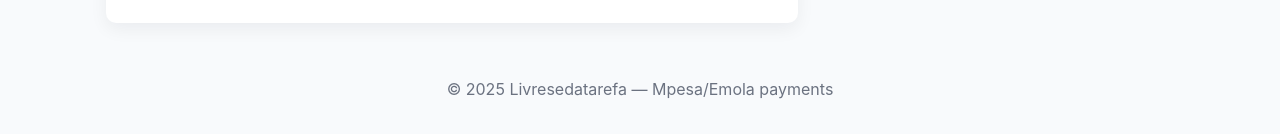
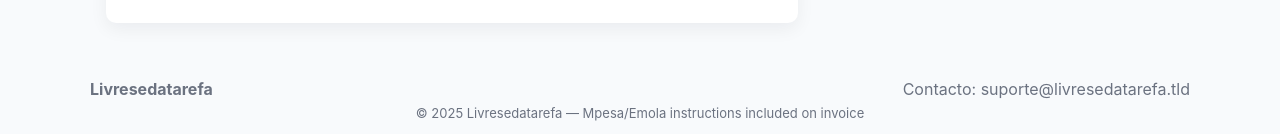
Before and after one commit to mabuie-test/Livresedatarefa, a React (Vite) app in the folder Zaby/: page / in a window 1280 px wide. Shown: the part 798-932 px from the top of the page. Built offline with nearby package versions, Linux system fonts and the light colour scheme; no server answers.

Commit message:
Update Footer.jsx

```diff
--- a/Zaby/src/components/Footer.jsx
+++ b/Zaby/src/components/Footer.jsx
@@ -1,4 +1,14 @@
 import React from 'react';
 export default function Footer(){
-  return <footer className="footer">© {new Date().getFullYear()} Livresedatarefa — Mpesa/Emola payments</footer>
+  return (
+    <footer className="footer">
+      <div style={{maxWidth:1100,margin:'0 auto',display:'flex',flexDirection:'column',gap:6}}>
+        <div style={{display:'flex',justifyContent:'space-between',alignItems:'center',flexWrap:'wrap'}}>
+          <div style={{fontWeight:700}}>Livresedatarefa</div>
+          <div style={{color:'#6b7280'}}>Contacto: suporte@livresedatarefa.tld</div>
+        </div>
+        <div style={{fontSize:13,color:'#6b7280'}}>© {new Date().getFullYear()} Livresedatarefa — Mpesa/Emola instructions included on invoice</div>
+      </div>
+    </footer>
+  );
 }
```
